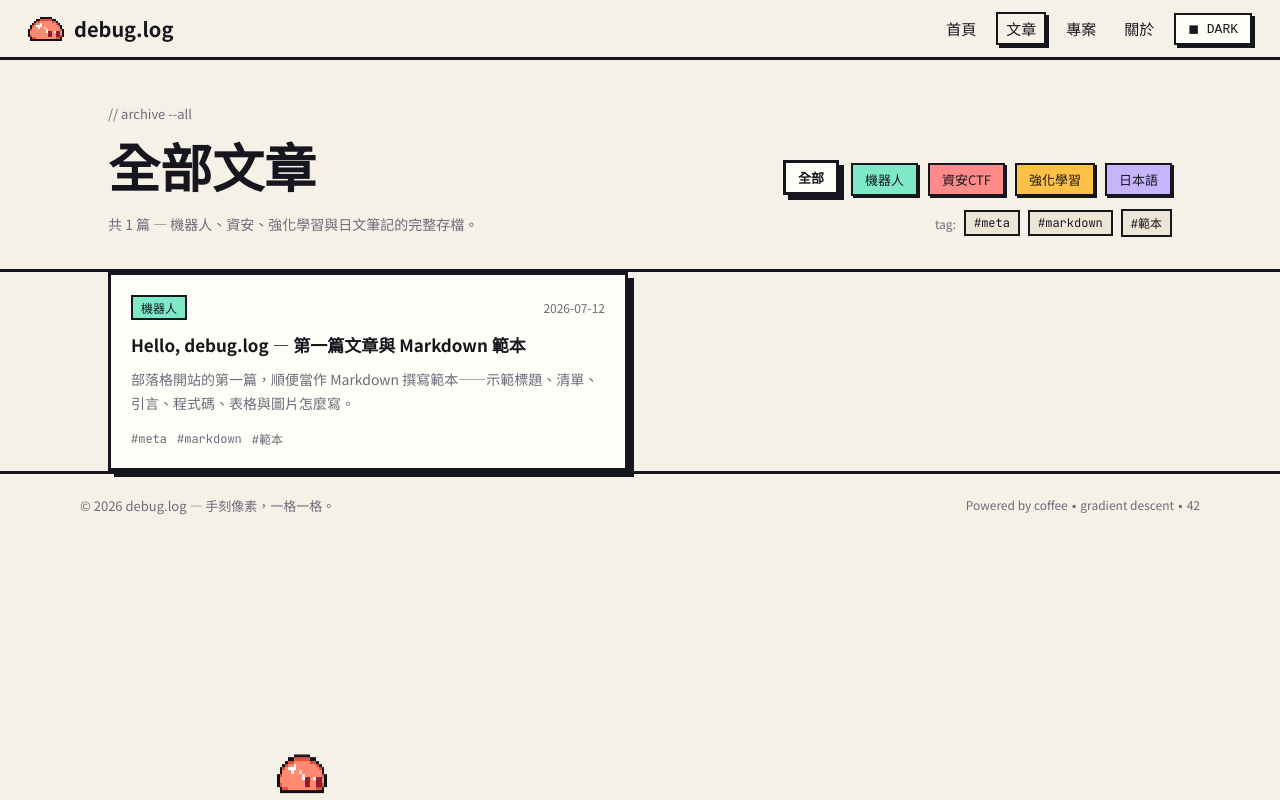
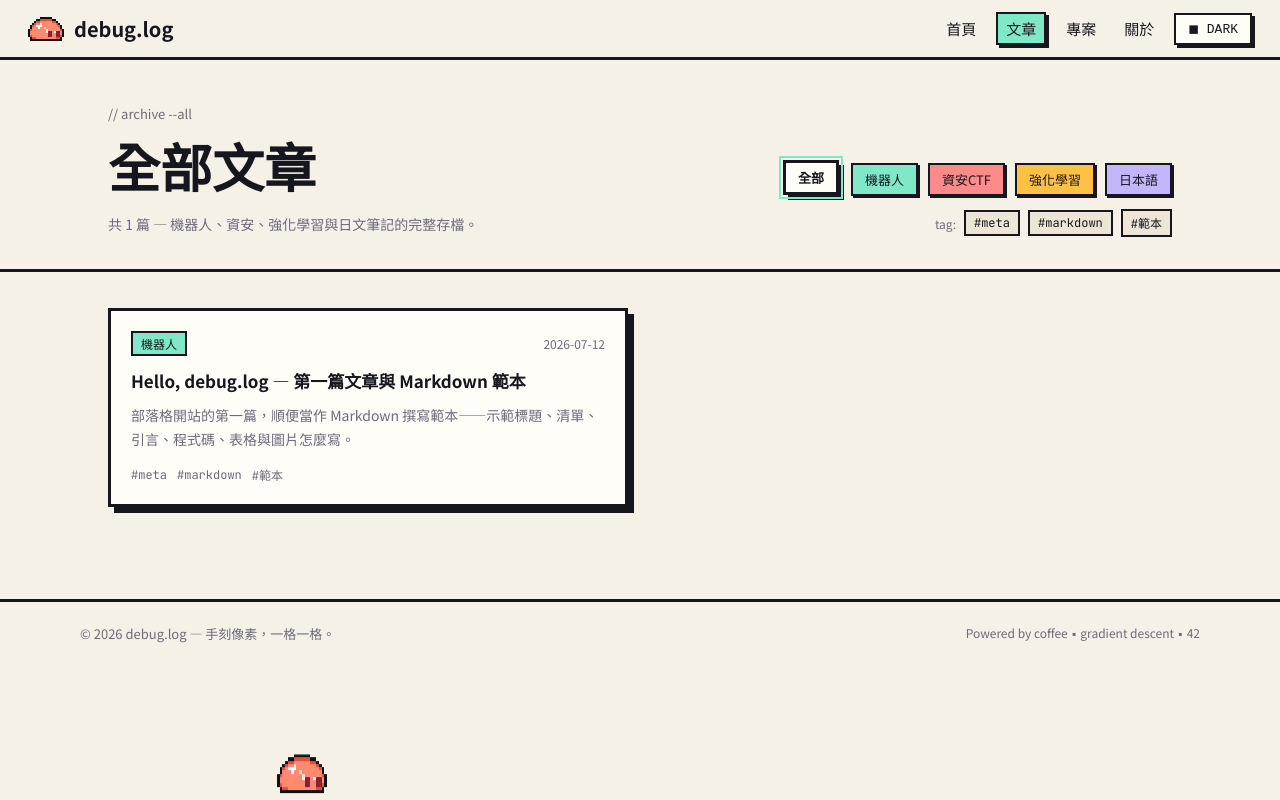
Before and after one commit to alifestone/alifestone.github.io, an Astro site: page /posts in a window 1280 px wide. Built offline with nearby package versions, Linux system fonts and the light colour scheme; Astro itself is replaced by a stand-in of ours; a web font is replaced by a local one.

Commit message:
modify:select block, article card, page selection
1. 選擇按鈕時（e.g. 文章、標籤）底色會變成藍綠色
2. 目前的文章卡和上下分隔線貼齊。我希望應該像 claude design 中有一個 gap
3. 請確認是否有頁數選擇，因為目前網站中沒有看到

```diff
--- a/src/pages/posts/index.astro
+++ b/src/pages/posts/index.astro
@@ -54,36 +54,88 @@ const tags = collectTags(posts).slice(0, 8);
       <p class="px fs16 m0">404: no posts found</p>
       <p class="sub fs13 m0 mt8">這個篩選組合下沒有文章，換個條件試試。</p>
     </div>
+
+    <div class="pager" id="pager"></div>
   </main>
 </BaseLayout>
 
 <script>
+  const PAGE_SIZE = 6;
   const grid = document.getElementById('postGrid');
   const empty = document.getElementById('emptyState');
   const countEl = document.getElementById('postCount');
+  const pager = document.getElementById('pager');
   const catBtns = [...document.querySelectorAll('[data-cat]')].filter((b) => b.tagName === 'BUTTON');
   const tagBtns = [...document.querySelectorAll('[data-tag]')];
   const cards = [...document.querySelectorAll('#postGrid .post')];
-  let cat = 'all', tag = null;
+  let cat = 'all', tag = null, page = 1;
+
+  function matches(card) {
+    const cardCat = card.getAttribute('data-cat');
+    const cardTags = (card.getAttribute('data-tags') || '').split(',');
+    return (cat === 'all' || cardCat === cat) && (!tag || cardTags.includes(tag));
+  }
+
+  function pageButton(n, label, opts = {}) {
+    const b = document.createElement('button');
+    b.className = 'pgnum px' + (opts.cur ? ' cur' : '');
+    b.textContent = label ?? String(n);
+    b.disabled = !!opts.disabled;
+    if (!opts.disabled) b.addEventListener('click', () => { page = n; apply(); });
+    return b;
+  }
+
+  function renderPager(totalPages) {
+    if (!pager) return;
+    pager.innerHTML = '';
+    if (totalPages <= 1) return;
+
+    pager.appendChild(pageButton(page - 1, '← 上一頁', { disabled: page <= 1 }));
+
+    const nums = new Set([1, totalPages, page, page - 1, page + 1]);
+    let prev = 0;
+    for (const n of [...nums].filter((n) => n >= 1 && n <= totalPages).sort((a, b) => a - b)) {
+      if (prev && n - prev > 1) {
+        const dots = document.createElement('span');
+        dots.className = 'px sub';
+        dots.textContent = '…';
+        pager.appendChild(dots);
+      }
+      pager.appendChild(pageButton(n, String(n), { cur: n === page }));
+      prev = n;
+    }
+
+    pager.appendChild(pageButton(page + 1, '下一頁 →', { disabled: page >= totalPages }));
+  }
 
   function apply() {
-    let shown = 0;
+    const visible = cards.filter(matches);
+    const totalPages = Math.max(1, Math.ceil(visible.length / PAGE_SIZE));
+    if (page > totalPages) page = totalPages;
+    if (page < 1) page = 1;
+
+    const start = (page - 1) * PAGE_SIZE;
+    const end = start + PAGE_SIZE;
+    let shownOnPage = 0;
     cards.forEach((card) => {
-      const cardCat = card.getAttribute('data-cat');
-      const cardTags = (card.getAttribute('data-tags') || '').split(',');
-      const ok = (cat === 'all' || cardCat === cat) && (!tag || cardTags.includes(tag));
-      card.style.display = ok ? '' : 'none';
-      if (ok) shown++;
+      const ok = matches(card);
+      const idx = visible.indexOf(card);
+      const onPage = ok && idx >= start && idx < end;
+      card.style.display = onPage ? '' : 'none';
+      if (onPage) shownOnPage++;
     });
-    if (empty) empty.style.display = shown === 0 ? '' : 'none';
-    if (countEl) countEl.textContent = String(shown);
+
+    if (empty) empty.style.display = visible.length === 0 ? '' : 'none';
+    if (countEl) countEl.textContent = String(visible.length);
     catBtns.forEach((b) => b.classList.toggle('on', b.getAttribute('data-cat') === cat));
     tagBtns.forEach((b) => b.classList.toggle('on', b.getAttribute('data-tag') === tag));
+    renderPager(totalPages);
   }
 
   catBtns.forEach((b) =>
     b.addEventListener('click', () => {
       cat = b.getAttribute('data-cat');
+      page = 1;
       apply();
     })
   );
@@ -91,6 +143,7 @@ const tags = collectTags(posts).slice(0, 8);
     b.addEventListener('click', () => {
       const t = b.getAttribute('data-tag');
       tag = tag === t ? null : t;
+      page = 1;
       apply();
     })
   );
--- a/src/styles/global.css
+++ b/src/styles/global.css
@@ -28,8 +28,8 @@ body{margin:0}
 /* --- 主題 / 基底 --- */
 .site{min-height:100vh;background:var(--bg);color:var(--ink);font-family:'Noto Sans TC',sans-serif;transition:background .25s,color .25s}
 /* 主題 tokens：同時支援 <html data-theme>（防閃爍）與 .site.light/.dark（JS 切換用） */
-:root[data-theme='light'],.light{--bg:#F6F1E7;--surface:#FFFDF8;--ink:#16161E;--sub:#6E6A7C;--line:#16161E;--chip:#EDE6D6;--codebg:#16161E;--codeink:#7EE8C7}
-:root[data-theme='dark'],.dark{--bg:#12121B;--surface:#1C1C29;--ink:#EDEAF6;--sub:#9A96AC;--line:#07070C;--chip:#262536;--codebg:#0B0B12;--codeink:#7EE8C7}
+:root[data-theme='light'],.light{--bg:#F6F1E7;--surface:#FFFDF8;--ink:#16161E;--sub:#6E6A7C;--line:#16161E;--chip:#EDE6D6;--codebg:#16161E;--codeink:#7EE8C7;--accent:#7EE8C7}
+:root[data-theme='dark'],.dark{--bg:#12121B;--surface:#1C1C29;--ink:#EDEAF6;--sub:#9A96AC;--line:#07070C;--chip:#262536;--codebg:#0B0B12;--codeink:#7EE8C7;--accent:#7EE8C7}
 .site a{color:var(--ink);text-decoration:none}
 .site a:hover{color:var(--accent)}
 
@@ -59,7 +59,7 @@ body{margin:0}
 .herotitle{font-size:clamp(30px,4.5vw,52px);line-height:1.25;margin:10px 0 14px}
 .mark{background:var(--accent);color:#16161E;padding:0 6px;border:2px solid var(--line)}
 .maingrid{display:grid;grid-template-columns:1fr 300px;gap:32px;align-items:start;padding-bottom:64px}
-.postgrid{display:grid;grid-template-columns:1fr 1fr;gap:24px}
+.postgrid{display:grid;grid-template-columns:1fr 1fr;gap:24px;padding:36px 0 0}
 .post{padding:20px}
 .fcard{padding:26px;margin-bottom:24px}
 .ftitle{font-size:26px;margin:12px 0 8px}
@@ -155,9 +155,11 @@ body{margin:0}
 .tagchip.on{background:var(--accent);color:#16161E;font-weight:700;box-shadow:2px 2px 0 var(--line);transform:translate(-1px,-1px)}
 .ptitle{font-size:17px;margin:12px 0 0;line-height:1.55}
 .pager{display:flex;align-items:center;justify-content:center;gap:12px;padding:28px 0 64px}
-.pgnum{width:38px;height:38px;display:grid;place-items:center;font-size:14px;background:var(--surface);color:var(--ink);border:2px solid var(--line);box-shadow:3px 3px 0 var(--line);cursor:pointer;font-family:'DotGothic16',monospace}
+.pgnum{min-width:38px;height:38px;padding:0 10px;display:grid;place-items:center;font-size:14px;background:var(--surface);color:var(--ink);border:2px solid var(--line);box-shadow:3px 3px 0 var(--line);cursor:pointer;font-family:'DotGothic16',monospace}
 .pgnum:hover{background:var(--accent);color:#16161E}
 .pgnum.cur{background:var(--ink);color:var(--bg);transform:translate(-2px,-2px);box-shadow:5px 5px 0 var(--line)}
+.pgnum:disabled{opacity:.4;cursor:not-allowed;box-shadow:none}
+.pgnum:disabled:hover{background:var(--surface);color:var(--ink)}
 .empty{padding:48px 24px;text-align:center}
 
 /* ============================================================
```
Also changed, not shown: workflow.md (+17 -5 lines).
